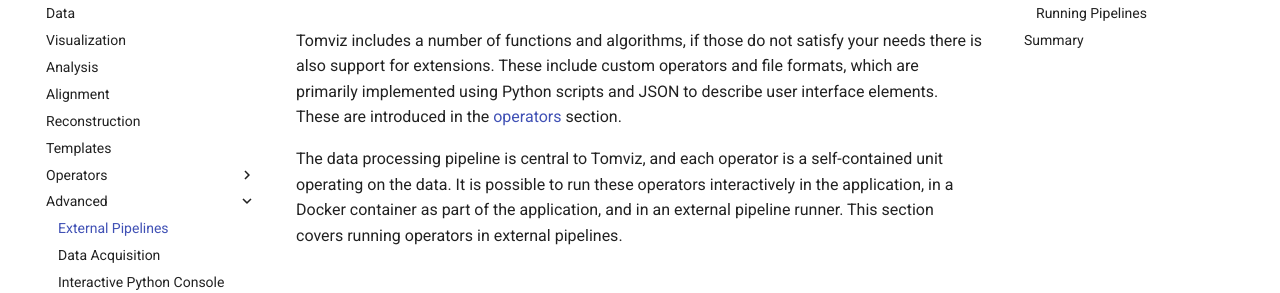
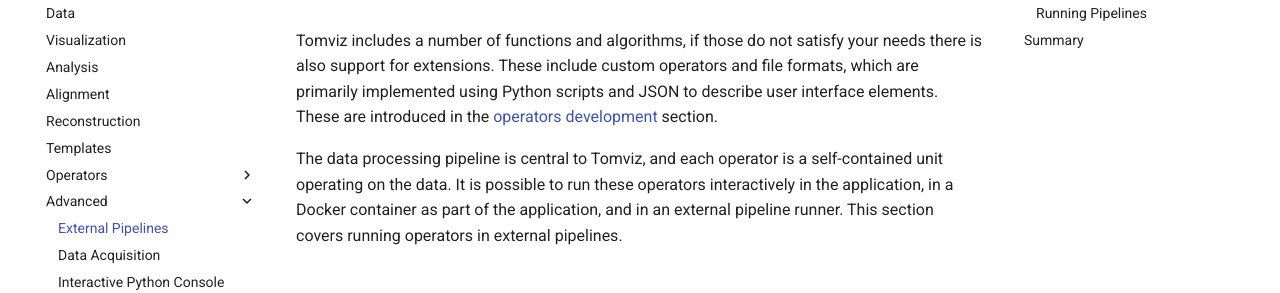
Before and after one commit to OpenChemistry/tomvizdocs, an MkDocs documentation site: the page built from docs/pipelines.md, in a window 1280 px wide and 900 px high. Shown: the part 152-445 px from the top of the window. Built offline with MkDocs 1.6.1 and Material for MkDocs 9.7.7, drawn with Linux system fonts in a browser that asks for light colours.

Commit message:
Fix broken operator.md links
Signed-off-by: Patrick Avery <patrick.avery@kitware.com>

```diff
--- a/docs/pipelines.md
+++ b/docs/pipelines.md
@@ -4,7 +4,7 @@
 your needs there is also support for extensions. These include custom operators
 and file formats, which are primarily implemented using Python scripts and JSON
 to describe user interface elements. These are introduced in the
-[operators](operator.md) section.
+[operators development](operators_development.md) section.
 
 The data processing pipeline is central to Tomviz, and each operator is a
 self-contained unit operating on the data. It is possible to run these operators
```
Also changed, not shown: docs/analysis.md (+1 -1 lines).
